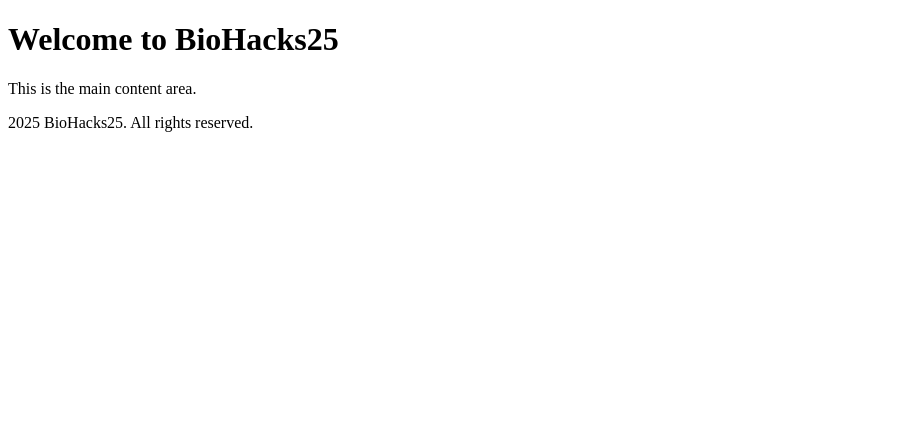
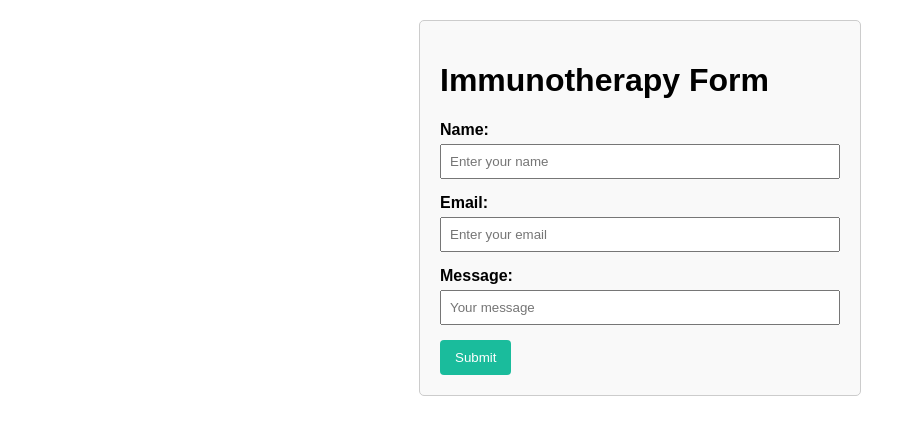
Before and after one commit to Medulus/BioHacks25, a Django app: page / in a window 1280 px wide. Shown: the top 435 px of the page, without its empty margins (0-916 px from the left). Run offline with Django 5.2, Linux system fonts and the light colour scheme.

Commit message:
simple form

```diff
--- a/templates/index.html
+++ b/templates/index.html
@@ -1,20 +1,66 @@
 <!DOCTYPE html>
 <html lang="en">
 <head>
-    <meta charset="UTF-8">
-    <meta name="viewport" content="width=device-width, initial-scale=1.0">
-    <title>BioHacks25</title>
-    <!-- <link rel="stylesheet" href="styles.css"> -->
+  <meta charset="UTF-8">
+  <title>Immunotherapy - Biohacks 25</title>
+  <style>
+    body {
+      font-family: Arial, sans-serif;
+      margin: 20px;
+    }
+    form {
+      max-width: 400px;
+      margin: auto;
+      padding: 20px;
+      border: 1px solid #ccc;
+      border-radius: 5px;
+      background: #f9f9f9;
+    }
+    .form-group {
+      margin-bottom: 15px;
+    }
+    .form-group label {
+      display: block;
+      margin-bottom: 5px;
+      font-weight: bold;
+    }
+    .form-group input {
+      width: 100%;
+      padding: 8px;
+      box-sizing: border-box;
+    }
+    .submit-btn {
+      background-color: #1abc9c;
+      color: white;
+      border: none;
+      padding: 10px 15px;
+      cursor: pointer;
+      border-radius: 4px;
+    }
+    .submit-btn:hover {
+      background-color: #16a085;
+    }
+  </style>
 </head>
 <body>
-    <header>
-        <h1>Welcome to BioHacks25</h1>
-    </header>
-    <main>
-        <p>This is the main content area.</p>
-    </main>
-    <footer>
-        <p>2025 BioHacks25. All rights reserved.</p>
-    </footer>
+  <form action="/submit" method="post">
+    <h1>Immunotherapy Form</h1>
+    <div class="form-group">
+      <label for="name">Name:</label>
+      <input type="text" id="name" name="name" placeholder="Enter your name" required>
+    </div>
+
+    <div class="form-group">
+      <label for="email">Email:</label>
+      <input type="email" id="email" name="email" placeholder="Enter your email" required>
+    </div>
+
+    <div class="form-group">
+      <label for="message">Message:</label>
+      <input type="text" id="message" name="message" placeholder="Your message">
+    </div>
+
+    <button type="submit" class="submit-btn">Submit</button>
+  </form>
 </body>
 </html>
```
Also changed, not shown: templates/styles.css (+190 -0 lines).
